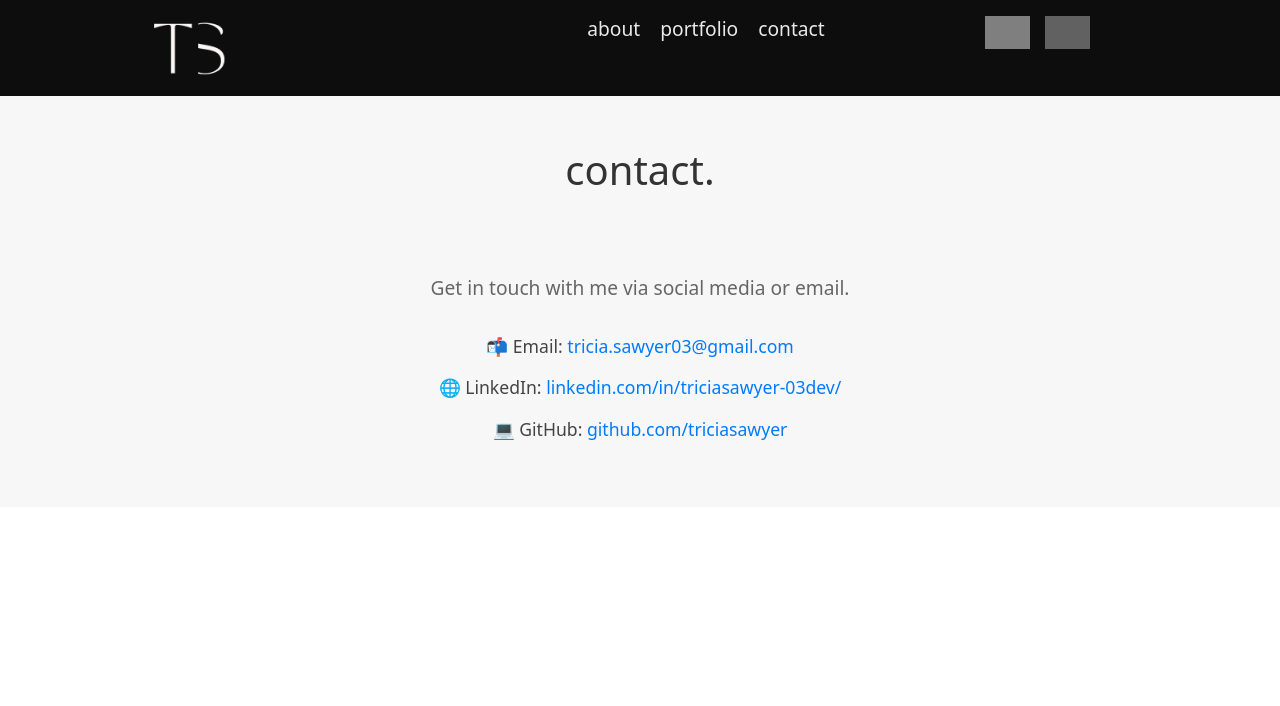
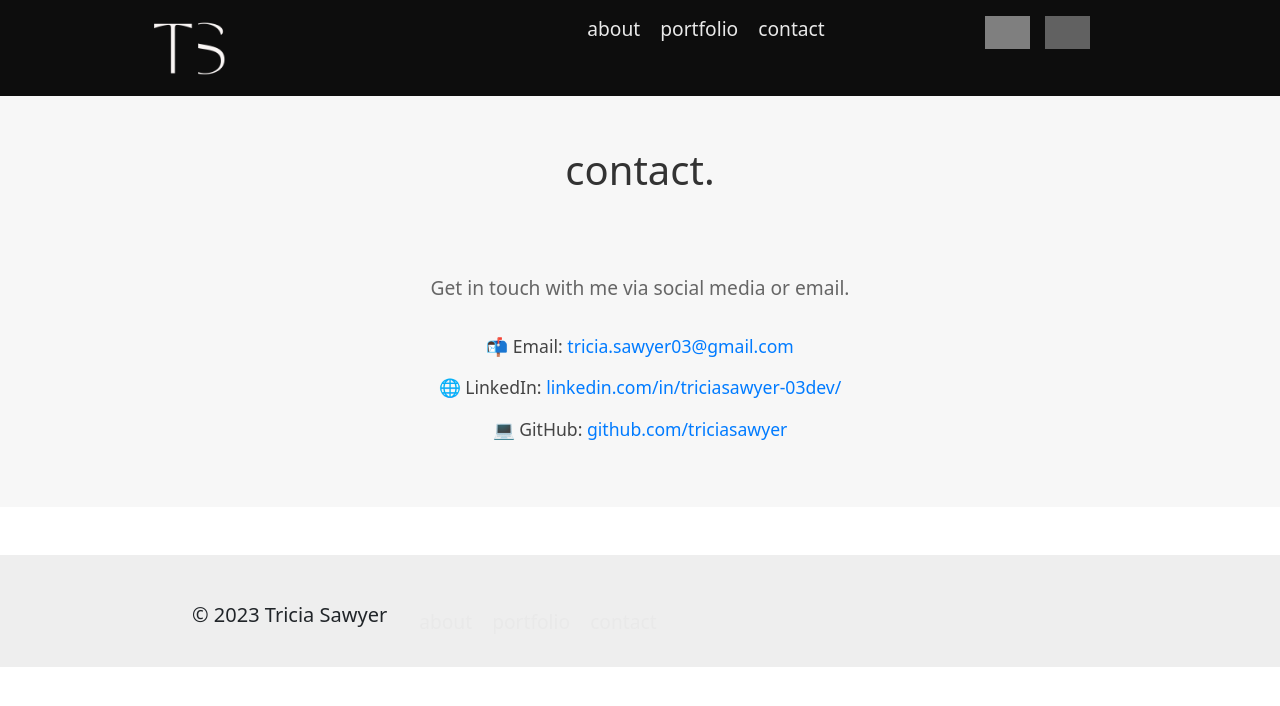
Before and after one commit to triciasawyer/portfolio, a React (Create React App) app: page /contact in a window 1280 px wide. Shown: the top 706 px of the page. Built offline with nearby package versions, Linux system fonts and the light colour scheme; grey boxes are pictures that could not be loaded.

Commit message:
add footer

```diff
--- a/src/App.js
+++ b/src/App.js
@@ -4,6 +4,7 @@ import Content from './Components/Content/content';
 import About from './Components/About/about';
 import Portfolio from './Components/Portfolio/portfolio';
 import Contact from './Components/Contact/contact';
+import Footer from './Components/Footer/footer';
 import './App.css';
 
 function App() {
@@ -18,6 +19,7 @@ function App() {
             <Route path="/contact" element={<Contact />} />
           </Routes>
         </main>
+        <Footer />
       </div>
     </Router>
   );
--- /dev/null
+++ b/src/Components/Footer/footer.css
@@ -0,0 +1,15 @@
+.footer-section {
+    background-color: rgb(238, 238, 238);
+    display: flex;
+    flex-direction: row;
+    padding: 2rem;
+    padding-left: 12rem;
+    padding-top: 3rem;
+    height: 7rem;
+    margin-top: 3rem;
+}
+
+.h1-footer {
+    font-weight: lighter;
+    font-size: 20px;
+}
--- /dev/null
+++ b/src/Components/Footer/footer.js
@@ -0,0 +1,17 @@
+import Nav from '../Header/nav';
+import './footer.css';
+
+const Footer = () => {
+    return (
+        <>
+            <div className="footer-section">
+                <h1 className='h1-footer'>&copy; 2023 Tricia Sawyer</h1>
+                <div className='nav-footer'>
+                <Nav />
+                </div>
+            </div>
+        </>
+    );
+}
+
+export default Footer;
```
